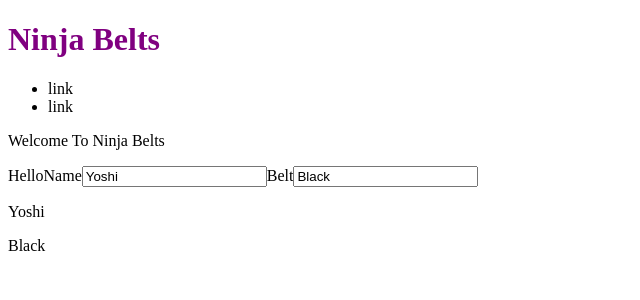
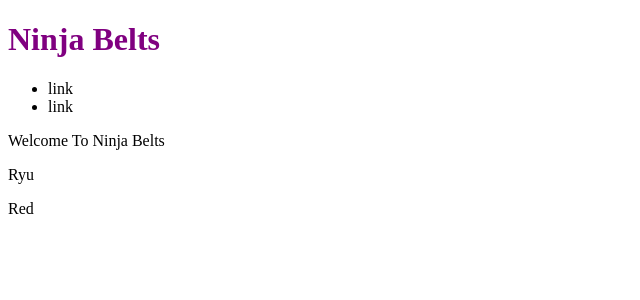
Before and after one commit to Survivor75/JavaScript, an Angular app in the folder AngularJS/ninjaBelts/: page / in a window 1280 px wide. Shown: the top 300 px of the page, without its empty margins (0-640 px from the left). Built offline with nearby package versions, Linux system fonts and the light colour scheme.

Commit message:
Bindings

```diff
--- a/AngularJS/ninjaBelts/src/app/app.component.html
+++ b/AngularJS/ninjaBelts/src/app/app.component.html
@@ -8,5 +8,5 @@
   </nav>
 </header>
 <section id="main">
-  <app-home>Hello</app-home>
+  <app-home [ninja]="ninja">Hello</app-home>
 </section>
--- a/AngularJS/ninjaBelts/src/app/app.component.ts
+++ b/AngularJS/ninjaBelts/src/app/app.component.ts
@@ -7,4 +7,9 @@ import { Component } from '@angular/core';
 })
 export class AppComponent {
   title = 'Ninja Belts';
+  name = 'ninja';
+  ninja = {
+    name: 'Ryu',
+    belt: 'Red'
+  }
 }
--- a/AngularJS/ninjaBelts/src/app/home/home.component.html
+++ b/AngularJS/ninjaBelts/src/app/home/home.component.html
@@ -2,10 +2,9 @@
   {{homeTitle}}
 </p>
 
-<ng-content> </ng-content>
-<label for="">Name</label>
-<input [(ngModel)]="ninja.name"/>
-<label for="">Belt</label>
-<input [(ngModel)]="ninja.belt"/>
-<p>{{ninja.name}}</p>
-<p>{{ninja.belt}}</p>
+<p>
+  {{ninja.name}}
+</p>
+<p>
+  {{ninja.belt}}
+</p>
--- a/AngularJS/ninjaBelts/src/app/home/home.component.ts
+++ b/AngularJS/ninjaBelts/src/app/home/home.component.ts
@@ -1,4 +1,4 @@
-import { Component, OnInit } from '@angular/core';
+import { Component, OnInit, Input } from '@angular/core';
 
 @Component({
   selector: 'app-home',
@@ -7,10 +7,7 @@ import { Component, OnInit } from '@angular/core';
 })
 export class HomeComponent implements OnInit {
   homeTitle = "Welcome To Ninja Belts"
-  ninja = {
-  name: "Yoshi",
-  belt: "Black"
-  };
+  @Input() ninja;
 
   constructor() { }
 
```
